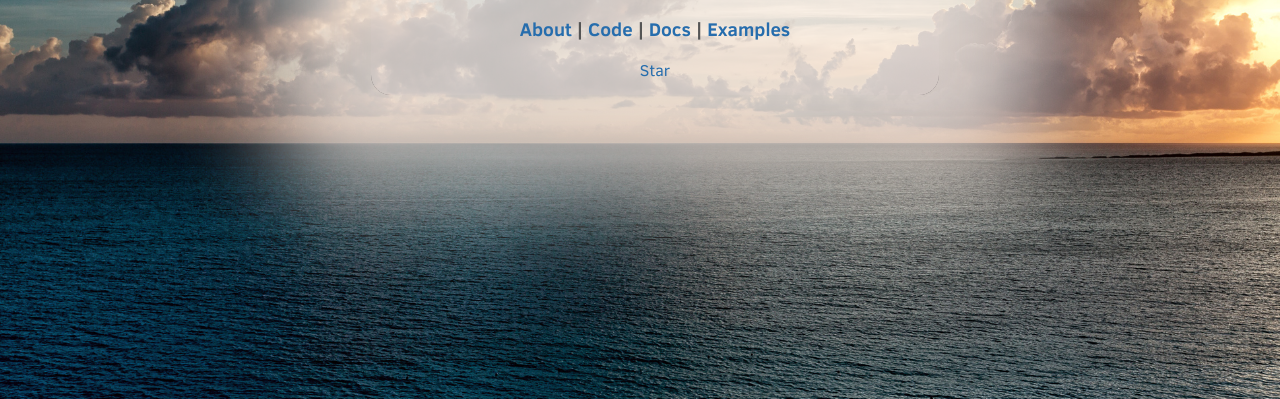
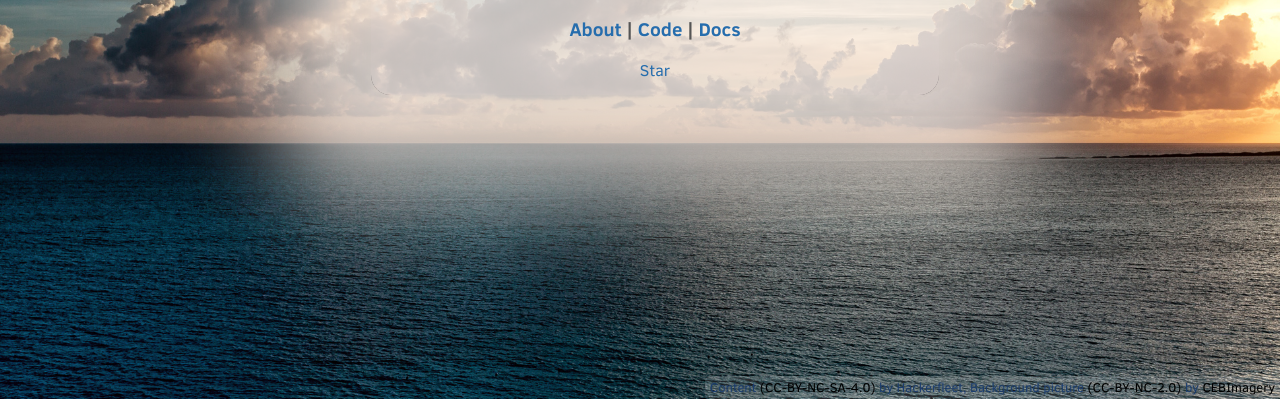
Before and after one commit to Hackerfleet/hackerfleet.github.io, a website: page index.html in a window 1280 px wide. Shown: the part 401-800 px from the top of the page. Drawn offline with Linux system fonts and the light colour scheme.

Commit message:
Licenses (Creative Commons) added

```diff
--- a/index.html
+++ b/index.html
@@ -19,8 +19,7 @@
         <h3 class="text-center">
             <a href="about.html"><span>About</span></a> |
             <a href="https://github.com/hackerfleet/">Code</span></a> |
-            <a href="https://hfos.readthedocs.org/">Docs</span></a> |
-            <a href="https://github.com/Hackerfleet/hfos/tree/master/modules">Examples</span></a>
+            <a href="https://hfos.readthedocs.org/">Docs</span></a>
         </h3>
         <div class="text-center">
             <a class="github-button" href="https://github.com/hackerfleet/hfos" data-size="large" data-show-count="true"
@@ -28,6 +27,15 @@
         </div>
     </div>
 </div>
+<p class="copyright pull-right">
+  Content
+  <a href="https://creativecommons.org/licenses/by-nc-sa/4.0/">(CC-BY-NC-SA-4.0)</a>
+  by Hackerfleet, Background picture
+  <a href="https://creativecommons.org/licenses/by-nc/2.0/">(CC-BY-NC-2.0)</a> by
+  <a href="https://www.flickr.com/photos/cedwardbrice/14120236648/in/explore-2014-05-30">
+    CEBImagery
+  </a>
+</p>
 <script async defer src="https://buttons.github.io/buttons.js"></script>
 </body>
 </html>
--- a/main.css
+++ b/main.css
@@ -2,6 +2,7 @@ body {
     background: url("./assets/images/calmsea.jpg") no-repeat center center fixed;
     background-size: cover;
     color: #555555;
+    margin: 0;
 }
 
 *:not(.fa) {
@@ -73,6 +74,37 @@ h3 .text-center {
     text-align: center
 }
 
+.pull-right {
+  text-align: right;
+}
+
+.copyright a {
+  color: black !important;
+}
+
+.copyright a:hover {
+  color: white !important;
+}
+
+.copyright {
+  color: #1c3d6e !important;
+  position: absolute;
+  bottom: 0;
+  right: 0;
+  background: rgba(255, 255, 255, 0.1);
+  border: solid rgba(255, 255, 255, 0.05) 5px;
+  border-radius: 5px;
+  margin: 0;
+  padding: 0;
+  line-height: 1;
+  font-size: small;
+}
+
+.copyright:hover {
+  background: rgba(255, 255, 255, 0.5);
+  border: solid rgba(255, 255, 255, 0.2) 5px;
+}
+
 .tab-folder > .tab-content:target ~ .tab-content:last-child, .tab-folder > .tab-content {
     display: none;
 }
```
Also changed, not shown: about.html (+9 -0 lines).
